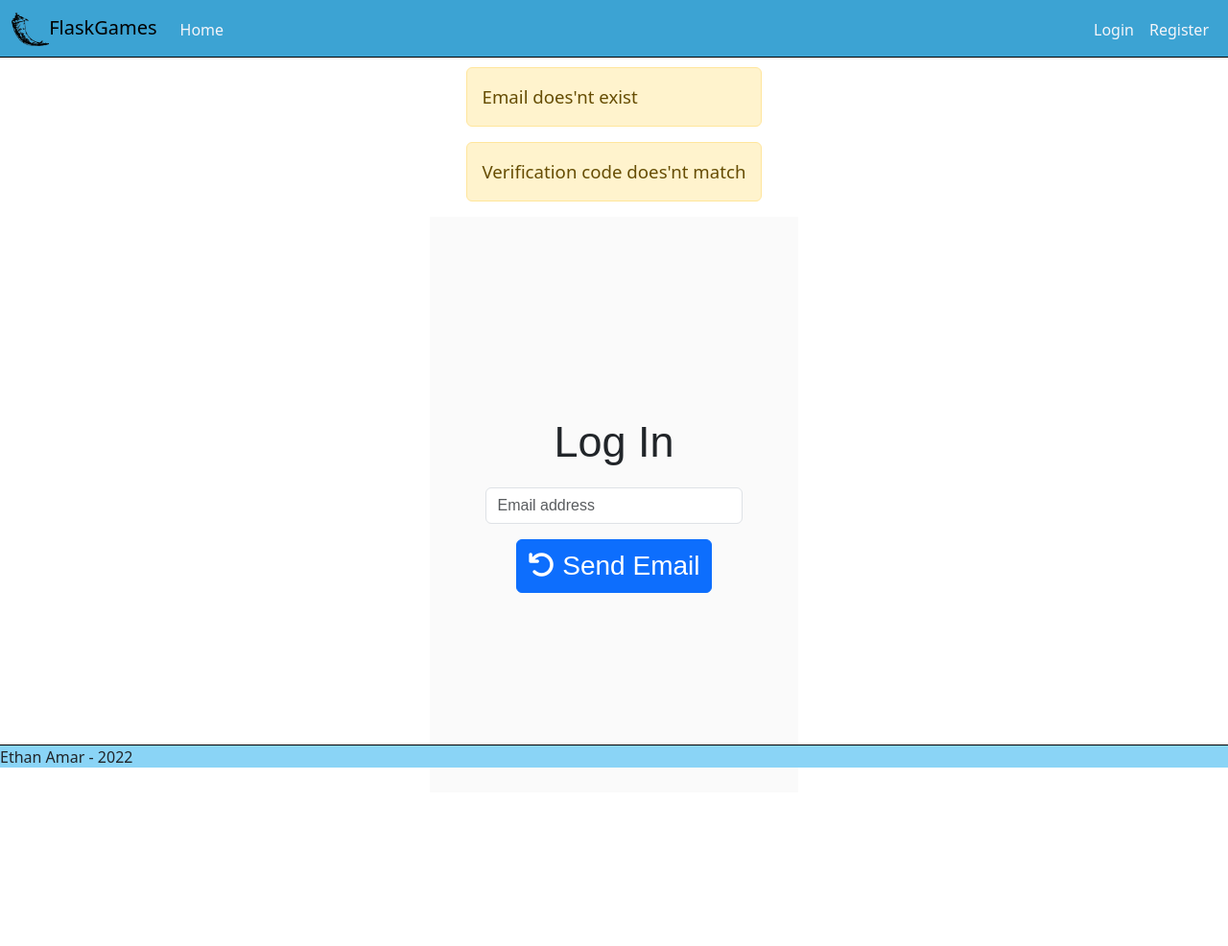
After one commit to EthanA120/DIFinalProject, a Flask app: page /forgotpass in a window 1280 px wide. The commit adds this page. Shown: the whole page at 96% size. Run offline with Flask 2, Linux system fonts and the light colour scheme; some libraries are stand-ins or nearby versions.

Commit message:
New Stuff

```diff
--- a/app.py
+++ b/app.py
@@ -3,7 +3,7 @@ import os
 
 if __name__ == "__main__":
     port = int(os.environ.get("PORT", 5000))
-    app.run(host="0.0.0.0", port=port)
+    app.run(host="0.0.0.0", port=port, debug=True)
     # app.run(port=5000, debug=True)
     # app.run()
 
--- a/app/__init__.py
+++ b/app/__init__.py
@@ -4,6 +4,7 @@ from flask_migrate import Migrate
 from flask_login import LoginManager
 from flask_bootstrap import Bootstrap5
 from flask_sqlalchemy import SQLAlchemy
+from flask_mail import Mail
 # from flask_ngrok import run_with_ngrok
 
 
@@ -19,6 +20,8 @@ migrate = Migrate(app, db)
 login_mngr = LoginManager(app)
 login_mngr.login_view = 'login'
 
+mail = Mail(app)
+
 from app import routes
 from app.tic_tac_toe.routes import tic_tac_toe
 from app.blackjack.routes import blackjack
--- a/app/forms.py
+++ b/app/forms.py
@@ -16,3 +16,9 @@ class LoginForm(FlaskForm):
     password = PasswordField('Password', validators=[DataRequired()])
     remember_me = BooleanField('Remember Me')
     submit = SubmitField('Login')
+
+class ForgotPassForm(FlaskForm):
+    email = StringField('Email', validators=[DataRequired(), Email()])
+    reset_code = StringField('NewTask', validators=[DataRequired(), Length(max=6)])
+    new_pass = PasswordField('Password', validators=[DataRequired()])
+    submit = SubmitField('Submit')
--- a/app/routes.py
+++ b/app/routes.py
@@ -1,10 +1,12 @@
 from sqlalchemy import exc
-from app import app, login_mngr
-from app.forms import RegisterForm, LoginForm
+from app import app, login_mngr, mail
+from app.forms import RegisterForm, LoginForm, ForgotPassForm
 from app.models import db, Player, Score, Game
-from flask import render_template, redirect, url_for, flash, session
+from flask import render_template, redirect, url_for, flash, session, request
 from werkzeug.security import check_password_hash, generate_password_hash
 from flask_login import current_user, login_user, login_required, logout_user
+from flask_mail import Message
+from random import randint
 
 
 @login_mngr.user_loader
@@ -32,7 +34,7 @@ def register():
     if form.validate_on_submit():
         if not db.session.query(Player).filter_by(email=form.email.data).first():
             try:
-                player = Player(username=form.user_name.data, email=form.email.data, password=generate_password_hash(form.password.data), score=Score())
+                player = Player(username=form.user_name.data.lower(), email=form.email.data.lower(), password=generate_password_hash(form.password.data), score=Score())
                 player.add_user()
                 return redirect(url_for('login'))
 
@@ -50,7 +52,8 @@ def login():
     form = LoginForm()
 
     if form.validate_on_submit():
-        user = db.session.query(Player).filter_by(email=form.email.data).first()
+        user = db.session.query(Player).filter_by(email=form.email.data.lower()).first()
+        print(form.email.data.lower())
 
         if user is None or not check_password_hash(user.password, form.password.data):
             flash('Invalid username or password.', 'warning')
@@ -62,6 +65,38 @@ def login():
     return render_template('loginRegister/login.html', form=form)
 
 
+@app.route('/forgotpass', methods=["POST", "GET"])
+def forgotpass():
+    form = ForgotPassForm()
+
+    email_sent = False
+    reset_code = None
+    code_validation = None
+
+    if 'reset' in request.form and db.session.query(Player).filter_by(email=form.email.data.lower()).first():
+        user = db.session.query(Player).filter_by(email=form.email.data.lower()).first()
+        reset_code = randint(100000, 1000000)
+        msg = Message("Reset password", sender="noreply@demo.com", recipients=["EthanA120@Gmail.com"])
+        msg.body = f'Use this code to reset your password: {str(reset_code)}'
+        mail.send(msg)
+        email_sent = True
+    else:
+        flash('Email does\'nt exist', 'warning')
+
+    if 'validation' in request.form:  # and form.reset_code.data == reset_code
+        print(reset_code, form.reset_code.data, type(reset_code), type(form.reset_code.data))
+        code_validation = form.reset_code.data
+    else:
+        flash('Verification code does\'nt match', 'warning')
+
+    if form.validate_on_submit() and reset_code and code_validation:
+        user.password = generate_password_hash(form.new_pass.data)
+        db.session.commit()
+        return redirect(url_for('login'))
+
+    return render_template('loginRegister/forgotpass.html', form=form, email_sent=email_sent, reset_code=reset_code,
+                           code_validation=code_validation)
+
 @app.route('/logout')
 @login_required
 def logout():
--- /dev/null
+++ b/app/templates/loginRegister/forgotpass.html
@@ -0,0 +1,30 @@
+{% extends "layout.html" %}
+{% block title %}Login{% endblock %}
+{% block styles %}
+    {{ super() }}
+    <link rel="stylesheet" type="text/css" href="{{ url_for('static', filename='../static/login_register.css') }}">
+{% endblock %}
+
+{% block main %}
+    <main>
+        <section id="FormSide">
+            <h1>Log In</h1>
+            <form method="post">
+                {{ form.hidden_tag() }}
+
+                {% if not email_sent %}
+                    {{ form.email(class="form-control mb-3", type="email", placeholder="Email address") }}
+                    <button class="btn btn-primary fs-3" type="submit" name="reset"><i class="fa-solid fa-arrow-rotate-left"></i> Send Email </button>
+                {% elif email_sent and not code_validation %}
+                    {{ form.reset_code(class="form-control mb-3", type="text", placeholder="Verification code") }}
+                    <button class="btn btn-primary fs-3" type="submit" name="validation"><i class="fa-solid fa-arrow-rotate-left"></i> Submit code </button>
+                {% endif %}
+
+                {% if email_sent and code_validation %}
+                    {{ form.new_pass(class="form-control mb-3", type="password", placeholder="Password") }}
+                    {{ form.submit(value="Submit") }}
+                {% endif %}
+            </form>
+        </section>
+    </main>
+{% endblock %}
--- a/app/templates/loginRegister/login.html
+++ b/app/templates/loginRegister/login.html
@@ -19,7 +19,7 @@
                         {{ form.remember_me(type="checkbox") }}
                         <label for="rememberMe">Remember me</label>
                     </span>
-                    <a href="" style="text-decoration: none;">forgot password?</a>
+                    <a href="{{ url_for('forgotpass') }}" style="text-decoration: none;">forgot password?</a>
                 </div>
                 {{ form.submit(value="Login") }}
             </form>
@@ -28,7 +28,7 @@
         <section id="Alternate">
             <i class="fas fa-user-plus"></i>
             <h1>Hello, freind!</h1>
-            <h2>Sign up now and enjoy are games for free</h2>
+            <h2>Sign up now and enjoy our games for free</h2>
             <a href="{{ url_for('register') }}">Register <i class="far fa-arrow-alt-circle-right"></i></a>
         </section>
     </main>
```
Also changed, not shown: app/config.py (+7 -0 lines), app/games.db.
